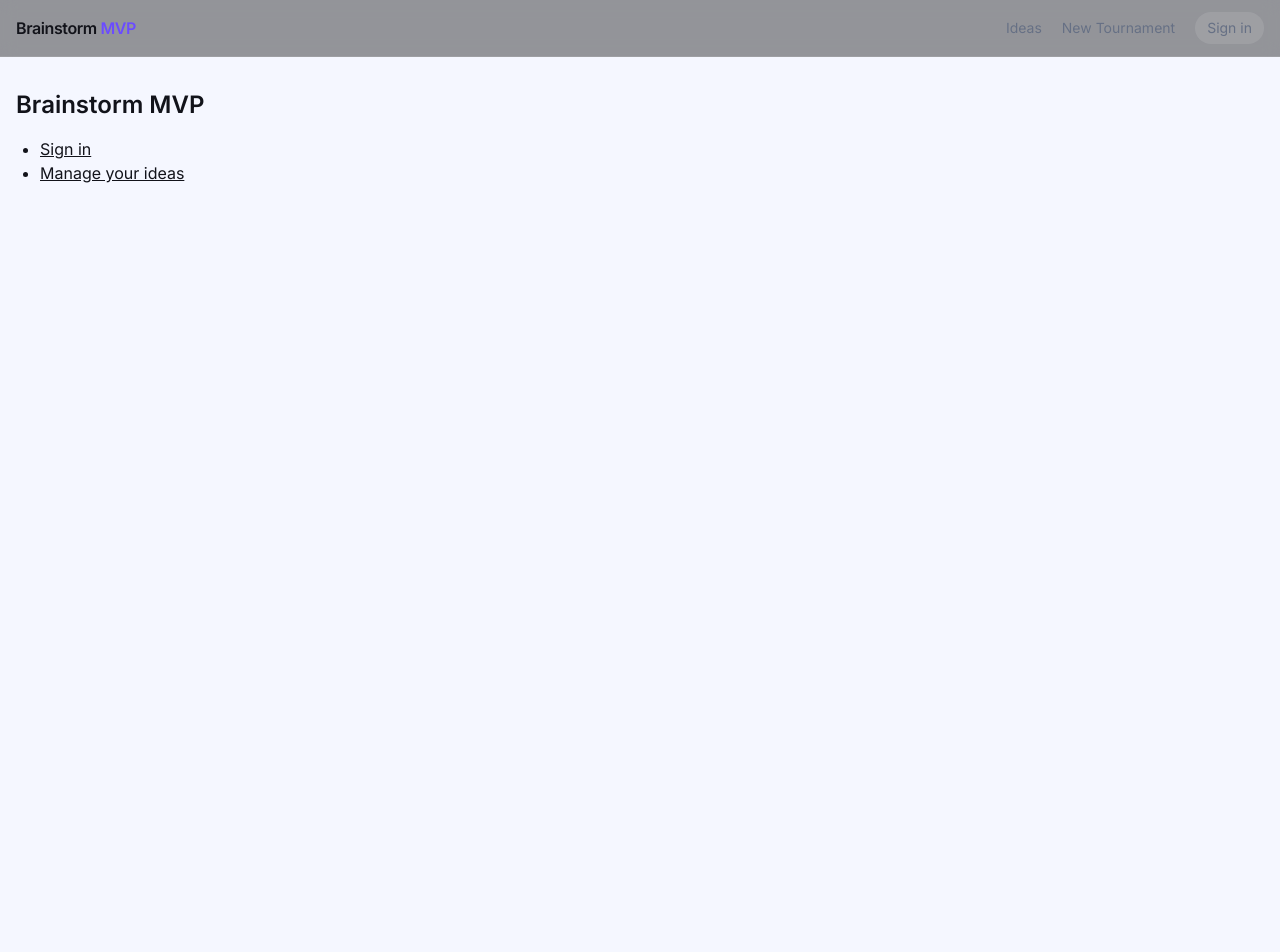
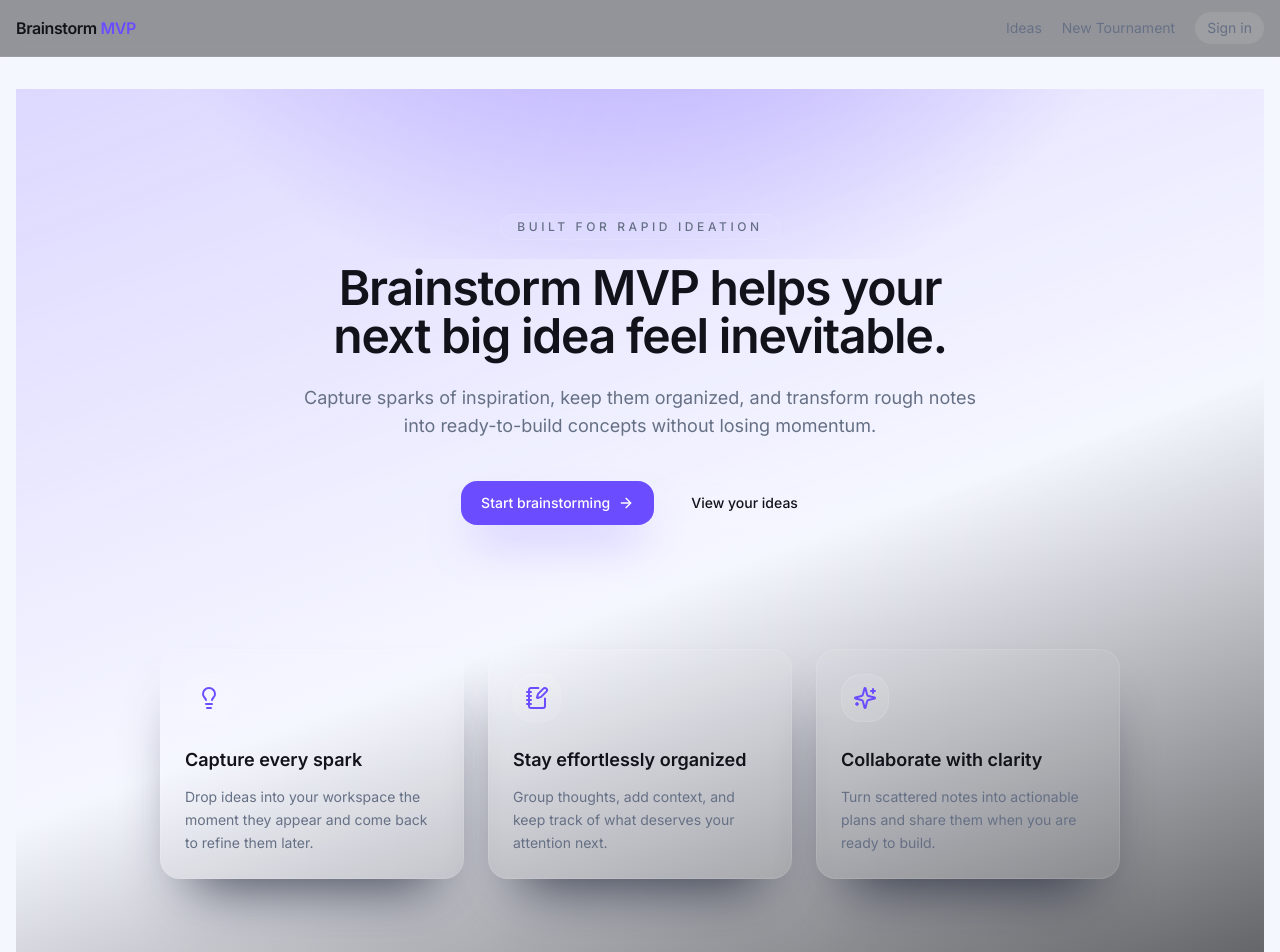
Before and after one commit to vtoool/brainstorm-mvp, a Next.js app in the folder web/: page / in a window 1280 px wide. Shown: the top 952 px of the page. Before the commit the page ends 800 px from the top, so only its background shows below. Built offline with nearby package versions, Linux system fonts and the light colour scheme; no server answers.

Commit message:
style: redesign landing page hero

```diff
--- a/web/src/app/page.tsx
+++ b/web/src/app/page.tsx
@@ -1,11 +1,99 @@
+import Link from "next/link";
+import {
+  ArrowRight,
+  Lightbulb,
+  NotebookPen,
+  Sparkles,
+} from "lucide-react";
+
+const features = [
+  {
+    name: "Capture every spark",
+    description:
+      "Drop ideas into your workspace the moment they appear and come back to refine them later.",
+    icon: Lightbulb,
+  },
+  {
+    name: "Stay effortlessly organized",
+    description:
+      "Group thoughts, add context, and keep track of what deserves your attention next.",
+    icon: NotebookPen,
+  },
+  {
+    name: "Collaborate with clarity",
+    description:
+      "Turn scattered notes into actionable plans and share them when you are ready to build.",
+    icon: Sparkles,
+  },
+];
+
 export default function Home() {
   return (
-    <main className="space-y-4">
-      <h1 className="text-2xl font-semibold">Brainstorm MVP</h1>
-      <ul className="list-disc ml-6">
-        <li><a className="underline" href="/signin">Sign in</a></li>
-        <li><a className="underline" href="/ideas">Manage your ideas</a></li>
-      </ul>
+    <main className="relative isolate overflow-hidden">
+      <div
+        className="pointer-events-none absolute inset-0 -z-10 opacity-80"
+        aria-hidden="true"
+      >
+        <div className="absolute inset-x-0 top-[-35%] h-[480px] bg-[radial-gradient(circle_at_top,_color-mix(in_oklab,var(--accent)_70%,_transparent)_0%,_transparent_70%)]" />
+        <div className="absolute inset-0 bg-[linear-gradient(160deg,_rgba(124,92,255,0.25)_0%,_transparent_55%,_rgba(11,11,11,0.8)_100%)]" />
+      </div>
+
+      <section className="relative mx-auto flex min-h-[70vh] w-full max-w-5xl flex-col items-center justify-center px-6 py-24 text-center md:px-8">
+        <div className="space-y-6">
+          <p className="inline-flex items-center gap-2 rounded-full border border-white/10 bg-white/5 px-4 py-1 text-xs font-medium uppercase tracking-[0.3em] text-[var(--muted)] backdrop-blur">
+            Built for rapid ideation
+          </p>
+          <h1 className="text-4xl font-semibold leading-tight tracking-tight text-balance md:text-5xl">
+            Brainstorm MVP helps your next big idea feel inevitable.
+          </h1>
+          <p className="mx-auto max-w-2xl text-base text-[var(--muted)] md:text-lg">
+            Capture sparks of inspiration, keep them organized, and transform rough notes into ready-to-build concepts without losing momentum.
+          </p>
+        </div>
+
+        <div className="mt-10 flex flex-wrap items-center justify-center gap-4">
+          <Link
+            href="/signin"
+            className="inline-flex items-center gap-2 rounded-xl bg-[var(--accent)] px-5 py-3 text-sm font-medium text-white shadow-[0_25px_45px_-15px_rgba(124,92,255,0.55)] transition focus-visible:outline focus-visible:outline-2 focus-visible:outline-offset-2 focus-visible:outline-[color-mix(in_oklab,var(--accent)_70%,_white_30%)] hover:bg-[color-mix(in_oklab,var(--accent)_85%,_black_15%)]"
+          >
+            Start brainstorming
+            <ArrowRight className="h-4 w-4" aria-hidden="true" />
+          </Link>
+          <Link
+            href="/ideas"
+            className="inline-flex items-center gap-2 rounded-xl border border-white/10 bg-white/5 px-5 py-3 text-sm font-medium text-[var(--text)] transition hover:bg-white/10 focus-visible:outline focus-visible:outline-2 focus-visible:outline-offset-2 focus-visible:outline-white/40"
+          >
+            View your ideas
+          </Link>
+        </div>
+      </section>
+
+      <section className="relative mx-auto w-full max-w-5xl px-6 pb-24 md:px-8">
+        <div className="grid gap-6 md:grid-cols-3">
+          {features.map((feature) => {
+            const Icon = feature.icon;
+            return (
+              <article
+                key={feature.name}
+                className="group relative overflow-hidden rounded-2xl border border-white/10 bg-white/[0.06] p-6 shadow-[0_35px_60px_-30px_rgba(15,23,42,0.8)] transition hover:border-white/20 hover:bg-white/[0.08]"
+              >
+                <div className="absolute inset-0 -z-10 opacity-0 transition group-hover:opacity-100">
+                  <div className="absolute inset-0 bg-[radial-gradient(circle_at_top,_rgba(124,92,255,0.25)_0%,_transparent_65%)]" />
+                </div>
+                <div className="flex h-12 w-12 items-center justify-center rounded-2xl border border-white/10 bg-white/10">
+                  <Icon className="h-6 w-6 text-[var(--accent)]" aria-hidden="true" />
+                </div>
+                <h2 className="mt-6 text-lg font-semibold text-[var(--text)]">
+                  {feature.name}
+                </h2>
+                <p className="mt-3 text-sm leading-relaxed text-[var(--muted)]">
+                  {feature.description}
+                </p>
+              </article>
+            );
+          })}
+        </div>
+      </section>
     </main>
   );
 }
```
